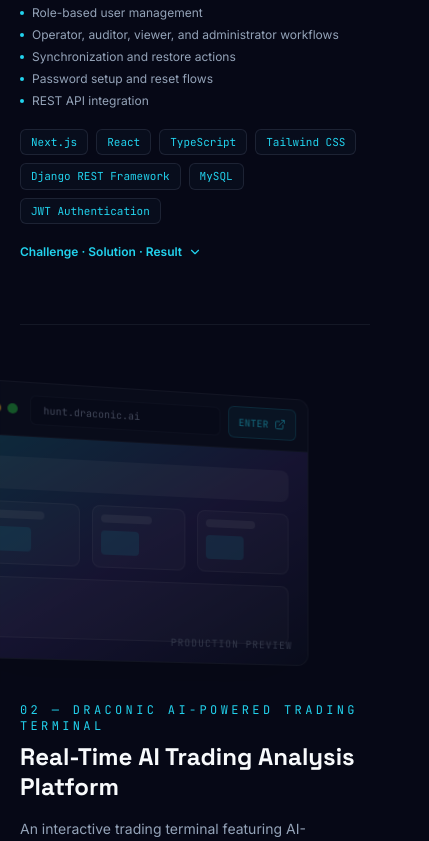
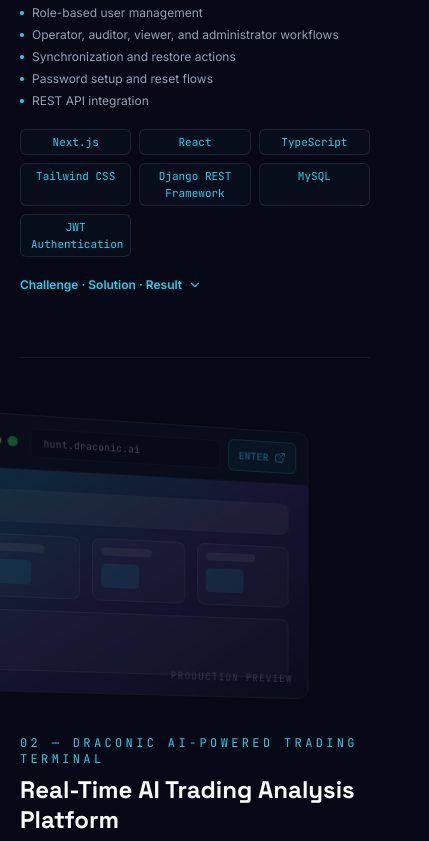
Before and after one commit to Sonu-77/website, a Next.js app: page / in a window 390 px wide. Shown: the part 6183-7024 px from the top of the page, 429 px wide, since content can reach past the window. Built offline with nearby package versions, Linux system fonts and the light colour scheme.

Commit message:
optimized mobile responsive

```diff
--- a/components/sections/Contact.tsx
+++ b/components/sections/Contact.tsx
@@ -374,7 +374,7 @@ export default function Contact() {
                       ))}
                     </select>
                   </motion.div>
-                  <motion.div {...fieldReveal(4)}>
+                  {/* <motion.div {...fieldReveal(4)}>
                     <label
                       htmlFor="c-budget"
                       className="mb-1.5 block text-xs font-medium text-ink-2"
@@ -384,7 +384,7 @@ export default function Contact() {
                     <select
                       id="c-budget"
                       name="budget"
-                      required
+
                       className={inputClass}
                       defaultValue=""
                     >
@@ -397,7 +397,7 @@ export default function Contact() {
                         </option>
                       ))}
                     </select>
-                  </motion.div>
+                  </motion.div> */}
                   <motion.div {...fieldReveal(5)}>
                     <label
                       htmlFor="c-timeline"
--- a/components/sections/Projects.tsx
+++ b/components/sections/Projects.tsx
@@ -241,7 +241,7 @@ function ProjectBlock({ project, flip }: { project: Project; flip: boolean }) {
         </ul>
 
         {/* Tech tags, staggered */}
-        <ul className="mt-5 flex flex-wrap gap-2">
+        <ul className="mt-5 grid grid-cols-3 gap-2 sm:flex sm:flex-wrap">
           {project.technologies.map((tech, i) => (
             <motion.li
               key={tech}
@@ -249,7 +249,7 @@ function ProjectBlock({ project, flip }: { project: Project; flip: boolean }) {
               whileInView={{ opacity: 1, scale: 1 }}
               viewport={{ once: true }}
               transition={{ duration: 0.3, delay: 0.1 + i * 0.05 }}
-              className="rounded-md border border-line/15 bg-surface/70 px-2.5 py-1 font-mono text-[11px] text-cyan"
+              className="min-w-0 rounded-md border border-line/15 bg-surface/70 px-2.5 py-1 text-center font-mono text-[11px] text-cyan sm:text-left"
             >
               {tech}
             </motion.li>
@@ -284,7 +284,7 @@ function ProjectBlock({ project, flip }: { project: Project; flip: boolean }) {
 /* ------------------------------------------------------------------ */
 export default function Projects() {
   return (
-    <section id="projects" className="relative py-28">
+    <section id="projects" className="relative overflow-x-hidden py-28">
       <div
         data-shared-anchor="projects"
         aria-hidden
```
